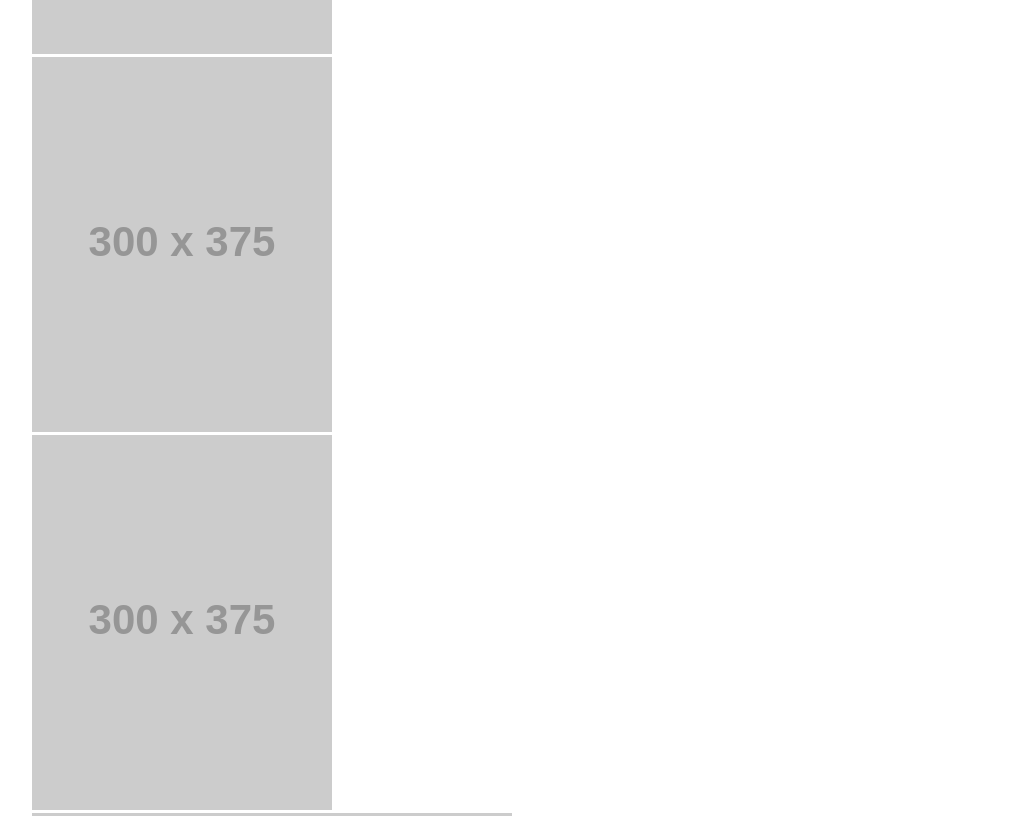
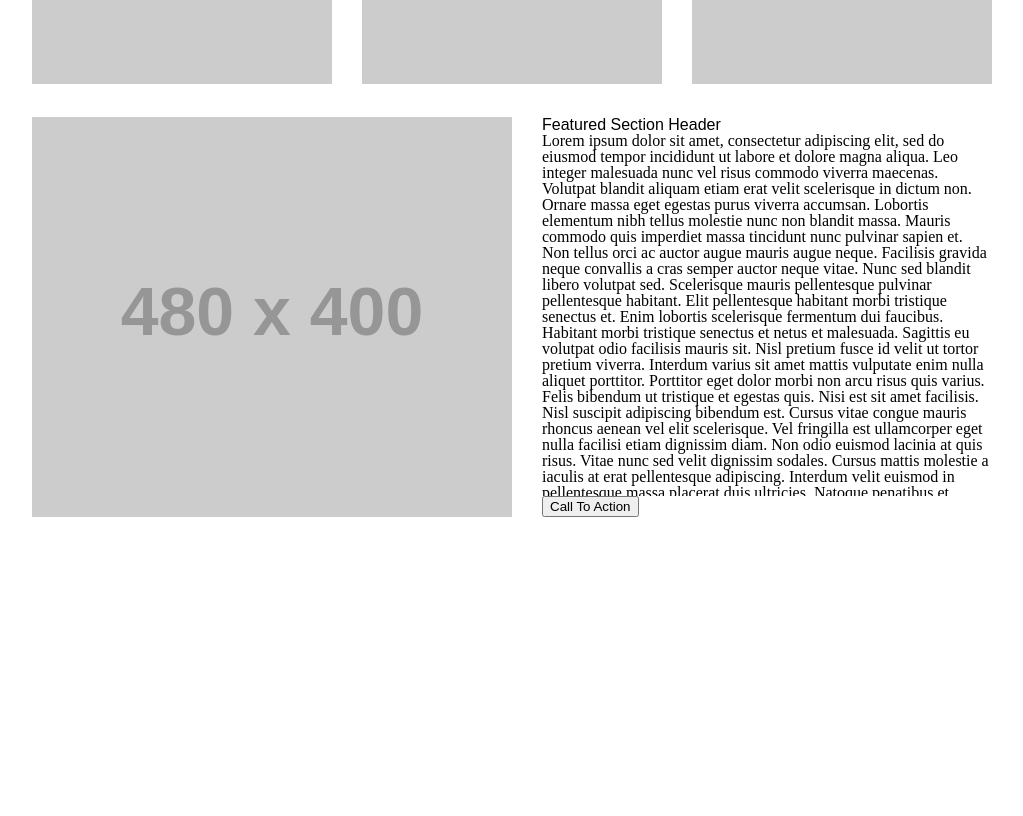
Before and after one commit to EHaan-CF-Projects/wireframe-exercise, a plain HTML site: page index.html in a window 1280 px wide. Shown: the part 900-1716 px from the top of the page, without its empty margins (128-1151 px from the left). After the commit the page ends 1417 px from the top, so only its background shows below. Drawn offline with Linux system fonts and the light colour scheme; placeholder pictures from the web are drawn by us.

Commit message:
applyed some styling

```diff
--- a/index.html
+++ b/index.html
@@ -36,7 +36,11 @@
         <img src="https://placehold.it/480x400/111" />
         <div>
             <h2>Featured Section Header</h2>
-            <p>Lorem ipsum dolor sit amet, consectetur adipiscing elit, sed do eiusmod tempor incididunt ut labore et dolore magna aliqua. Ut enim ad minim veniam, quis nostrud exercitation ullamco laboris nisi ut aliquip ex ea commodo consequat. Duis aute irure dolor in reprehenderit in voluptate velit esse cillum dolore eu fugiat nulla pariatur. Excepteur sint occaecat cupidatat non proident, sunt in culpa qui officia deserunt mollit anim id est laborum. Lorem ipsum dolor sit amet, consectetur adipiscing elit, sed do eiusmod tempor incididunt ut labore et dolore magna aliqua. Ut enim ad minim veniam, quis nostrud exercitation ullamco laboris nisi ut aliquip ex ea commodo consequat. Duis aute irure dolor in reprehenderit in voluptate velit esse cillum dolore eu fugiat nulla pariatur. Excepteur sint occaecat cupidatat non proident, sunt in culpa qui officia deserunt mollit anim id est laborum. Lorem ipsum dolor sit amet, consectetur adipiscing elit, sed do eiusmod tempor incididunt ut labore et dolore magna aliqua. Ut enim ad minim veniam, quis nostrud exercitation ullamco laboris nisi ut aliquip ex ea commodo consequat. Duis aute irure dolor in reprehenderit in voluptate velit esse cillum dolore eu fugiat nulla pariatur. Excepteur sint occaecat cupidatat non proident, sunt in culpa qui officia deserunt mollit anim id est laborum.</p>
+            <p>Lorem ipsum dolor sit amet, consectetur adipiscing elit, sed do eiusmod tempor incididunt ut labore et dolore magna aliqua. Leo integer malesuada nunc vel risus commodo viverra maecenas. Volutpat blandit aliquam etiam erat velit scelerisque in dictum non. Ornare massa eget egestas purus viverra accumsan. Lobortis elementum nibh tellus molestie nunc non blandit massa. Mauris commodo quis imperdiet massa tincidunt nunc pulvinar sapien et. Non tellus orci ac auctor augue mauris augue neque. Facilisis gravida neque convallis a cras semper auctor neque vitae. Nunc sed blandit libero volutpat sed. Scelerisque mauris pellentesque pulvinar pellentesque habitant. Elit pellentesque habitant morbi tristique senectus et. Enim lobortis scelerisque fermentum dui faucibus. Habitant morbi tristique senectus et netus et malesuada. Sagittis eu volutpat odio facilisis mauris sit. Nisl pretium fusce id velit ut tortor pretium viverra. Interdum varius sit amet mattis vulputate enim nulla aliquet porttitor. Porttitor eget dolor morbi non arcu risus quis varius.
+
+                Felis bibendum ut tristique et egestas quis. Nisi est sit amet facilisis. Nisl suscipit adipiscing bibendum est. Cursus vitae congue mauris rhoncus aenean vel elit scelerisque. Vel fringilla est ullamcorper eget nulla facilisi etiam dignissim diam. Non odio euismod lacinia at quis risus. Vitae nunc sed velit dignissim sodales. Cursus mattis molestie a iaculis at erat pellentesque adipiscing. Interdum velit euismod in pellentesque massa placerat duis ultricies. Natoque penatibus et magnis dis parturient montes nascetur. Etiam erat velit scelerisque in dictum. Dignissim diam quis enim lobortis scelerisque fermentum dui. Lacinia quis vel eros donec ac odio.
+
+                Viverra adipiscing at in tellus integer feugiat scelerisque. Vel eros donec ac odio tempor. Sit amet nisl purus in mollis nunc sed id. Scelerisque varius morbi enim nunc faucibus. Et tortor consequat id porta. Enim diam vulputate ut pharetra sit amet aliquam id diam. Nulla at volutpat diam ut venenatis tellus. Odio ut sem nulla pharetra diam. Donec enim diam vulputate ut. Vel risus commodo viverra maecenas accumsan lacus vel facilisis. In egestas erat imperdiet sed euismod nisi porta. Dolor morbi non arcu risus quis. Aliquam ut porttitor leo a diam sollicitudin. Fringilla est ullamcorper eget nulla facilisi etiam dignissim diam. Vitae et leo duis ut diam quam nulla porttitor. Lobortis feugiat vivamus at augue eget arcu dictum varius. Vehicula ipsum a arcu cursus vitae congue mauris rhoncus.</p>
             <button>Call To Action</button>
         </div>
     </article>
--- a/style.css
+++ b/style.css
@@ -38,7 +38,48 @@ main < img { /*use the carrot to indicate application to the direct children of
     margin-bottom: 29px; /*there is a phantom space, so subtract a slight amount from the px */
 }
 
-li < img {
-    display: inline-block;
+main ul li {
+    float: left;
+    margin-right: 30px;
+    padding: 30px 0;
+}
+
+main ul li img {
+    margin-right: 0;
+}
+
+main ul li:last-child{
+    margin-right: 0;
+}
+
+article {
+    padding-bottom: 30px;
+}
+
+article img {
+    float: left;
+    padding-right: 30px;
+}
+
+article div h2 {
+    font-family: sans-serif;
+}
+
+article div p {
+    float: left;
+    width: 450px;
+    height: 363px;
+    overflow: scroll;
+}
+
+/* Hidden scrolling technique from Victor Meyer at https://codepen.io/pudgereyem/post/hide-scrollbar-with-css */
+article div p::-webkit-scrollbar {
+    width: 0;
+    background-color: transparent;
+    -webkit-border-radius: 6px;
+}
+
+button {
+    float: left;
 
 }
```
